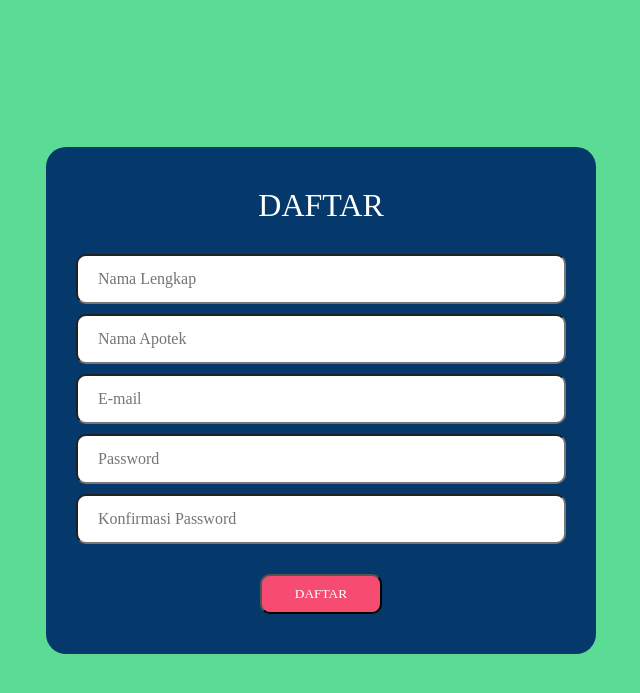
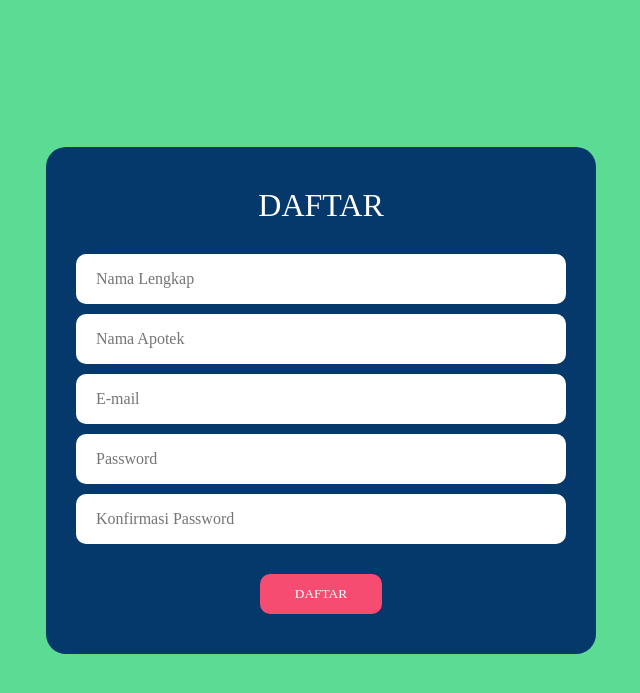
Before and after one commit to daffa1134/INF206-2022-3-SIGAP, a PHP site: page /web/DaftarAdmin.php in a window 1280 px wide. Shown: the top 693 px of the page, without its empty margins (319-959 px from the left). Run offline with PHP 8.4, Linux system fonts and the light colour scheme.

Commit message:
commit perubahan css

```diff
--- a/assets/css/daftar.css
+++ b/assets/css/daftar.css
@@ -45,6 +45,7 @@ font-family:poppins, stoke;
 font-size: medium;
 text-align: left;
 color: black;
+border: none;
 border-radius: 10px;
 padding: 15px 20px;
 }
@@ -55,6 +56,7 @@ padding: 15px 20px;
     background: #F64C72;
     font-family:poppins, stoke;
     font-size: 32;
+    border: none;
     border-radius: 10px;
     margin-top: 20px;
 }
```
